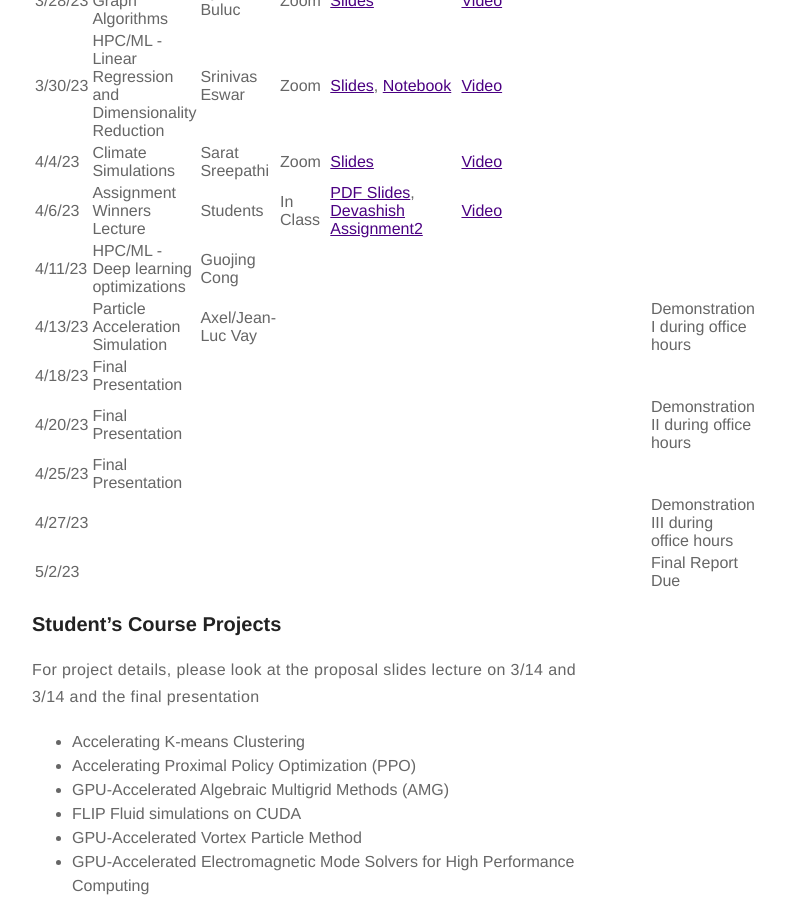
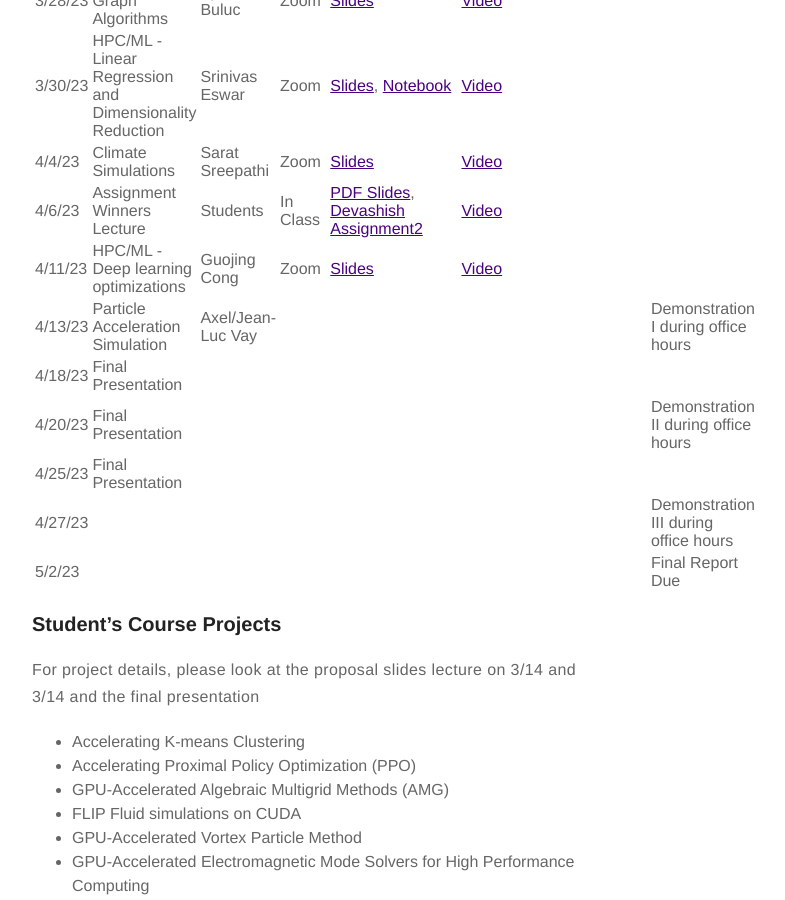
Before and after one commit to ramkikannan/ramkikannan.github.io, a Jekyll site: the page built from teaching.md, in a window 1280 px wide and 900 px high, scrolled down 6071 px. Shown: the whole window, without its empty margins (328-1113 px from the left). Built offline with Jekyll 4.4.1, drawn with Linux system fonts in a browser that asks for light colours; a style sheet for code colours, icons or effects is not loaded.

Commit message:
HPCML lecture from Guojing

```diff
--- a/teaching.md
+++ b/teaching.md
@@ -190,7 +190,7 @@ Login regularly to complete your work, so that you do not have to spend a lot of
 | 3/30/23 | HPC/ML - Linear Regression and Dimensionality Reduction | Srinivas Eswar    | Zoom              |[Slides](6230/slides/srini_dimensionality_reduction.pdf), [Notebook](6230/slides/RandSVD.ipynb)              | [Video](https://youtu.be/dwRjKHVF_OE)               |                                                                                      |
 | 4/4/23  | Climate Simulations                     | Sarat Sreepathi       | Zoom              |  [Slides](6230/slides/HPC_Climate_Guest_Lecture.pdf)             | [Video](https://youtu.be/tmjz7BLeSGw)               |                                                                                      |
 | 4/6/23  | Assignment Winners Lecture                                           | Students | In Class                   | [PDF Slides](6230/slides/assignment_winners.pdf), [Devashish Assignment2](6230/slides/devashish_assignment2.ppsx)             | [Video](https://youtu.be/fCcA1I_7QUg)                |                                                                                      |
-| 4/11/23 |   HPC/ML - Deep learning optimizations                                   |Guojing Cong         |                  |              |                |                                                                                      |
+| 4/11/23 |   HPC/ML - Deep learning optimizations                                   |Guojing Cong         |  Zoom                | [Slides](6230/slides/guojing-talk-gatech-23.pdf)             |  [Video](https://youtu.be/Cteoc-vo-34)               |                                                                                      |
 | 4/13/23 | Particle Acceleration Simulation                        | Axel/Jean-Luc Vay |                   |              |                |                                                                                      | Demonstration I during office hours
 | 4/18/23 | Final Presentation                                      |                   |                   |              |                |                                                                                      |
 | 4/20/23 | Final Presentation                                      |                   |                   |              |                |                                                                                      | Demonstration II during office hours
```
Also changed, not shown: 1 other file.
